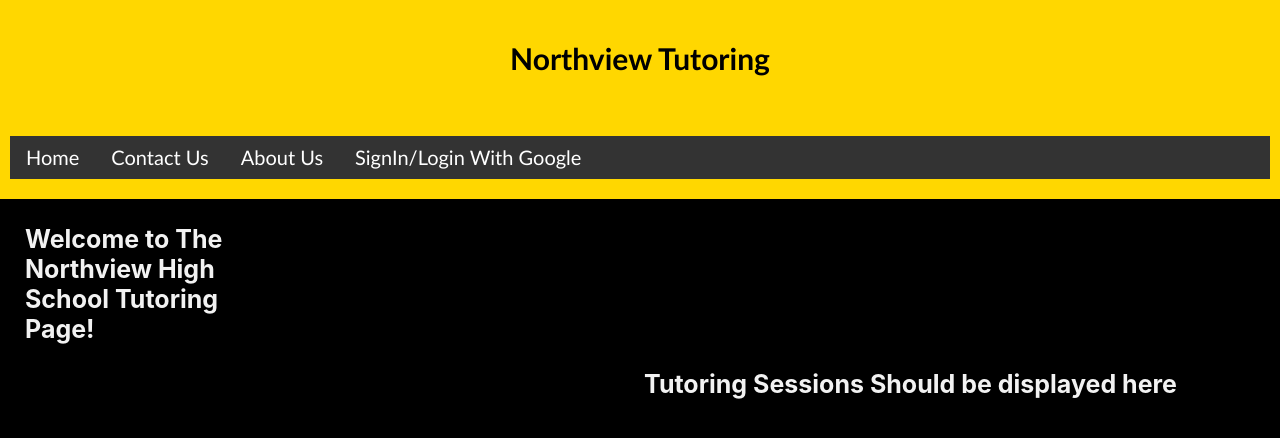
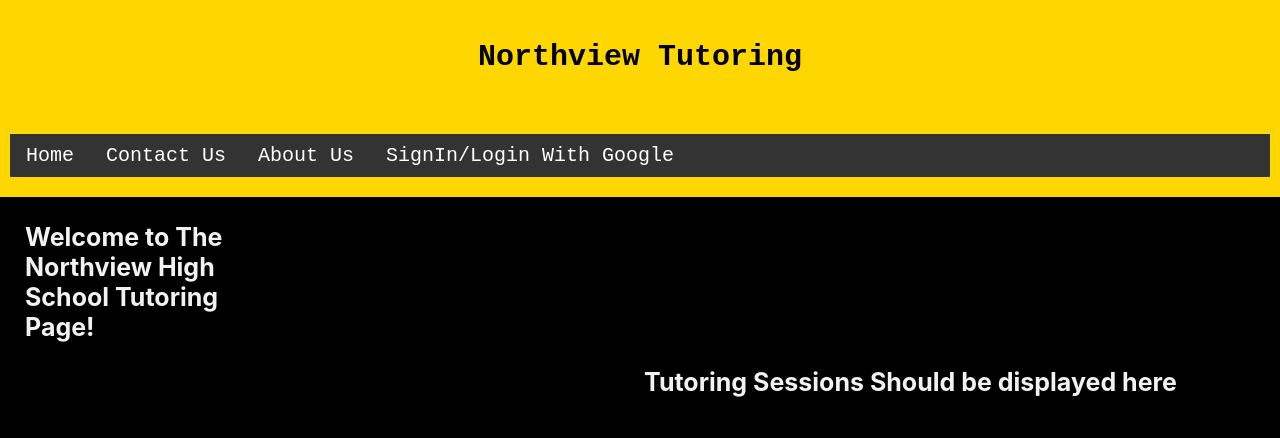
Before and after one commit to LiamGallagher03/Northview-Tutoring, a React (Create React App) app in the folder client/: page / in a window 1280 px wide. Shown: the top 438 px of the page. Built offline with nearby package versions, Linux system fonts and the light colour scheme.

Commit message:
smol changes

```diff
--- a/client/src/App.css
+++ b/client/src/App.css
@@ -2,7 +2,7 @@
   overflow: hidden;
   background-color: gold;
   padding: 20px 10px;
-  font-family:'Trebuchet MS', 'Lucida Sans Unicode', 'Lucida Grande', 'Lucida Sans', Arial, sans-serif;
+  font-family: monospace;
   position: sticky;
   height: auto;
   font-size: 1.5em;
--- a/client/src/App.js
+++ b/client/src/App.js
@@ -14,6 +14,7 @@
       <body>
           <TabManager />
           {/*Tab Manager component*/}
+
       </body>
     </div>
   )
```
Also changed, not shown: 1 other file (tests, documents, lock files or other folders).
